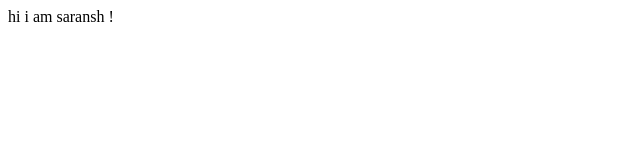
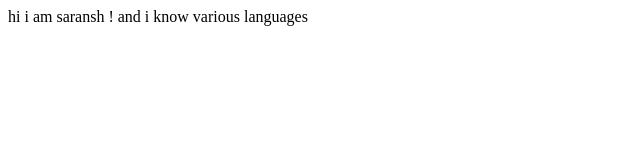
Before and after one commit to saransh786/saranshpareek-site, a plain HTML site: page index.html in a window 1280 px wide. Shown: the whole page, without its empty margins (0-640 px from the left). Drawn offline with Linux system fonts and the light colour scheme.

Commit message:
docs; updated info

```diff
--- a/index.html
+++ b/index.html
@@ -8,5 +8,6 @@
 </head>
 <body>
     hi i am saransh !
+    and i know various languages
 </body>
 </html>
```
